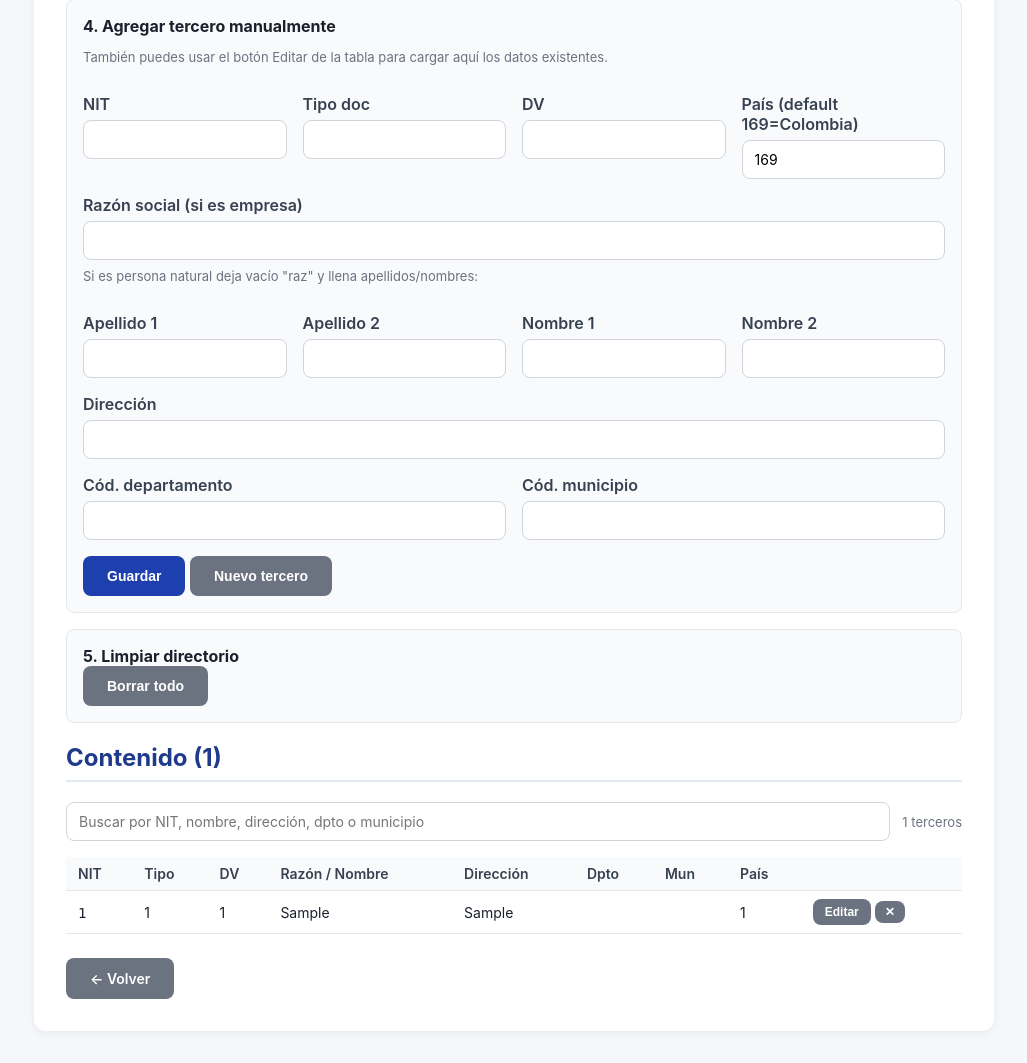
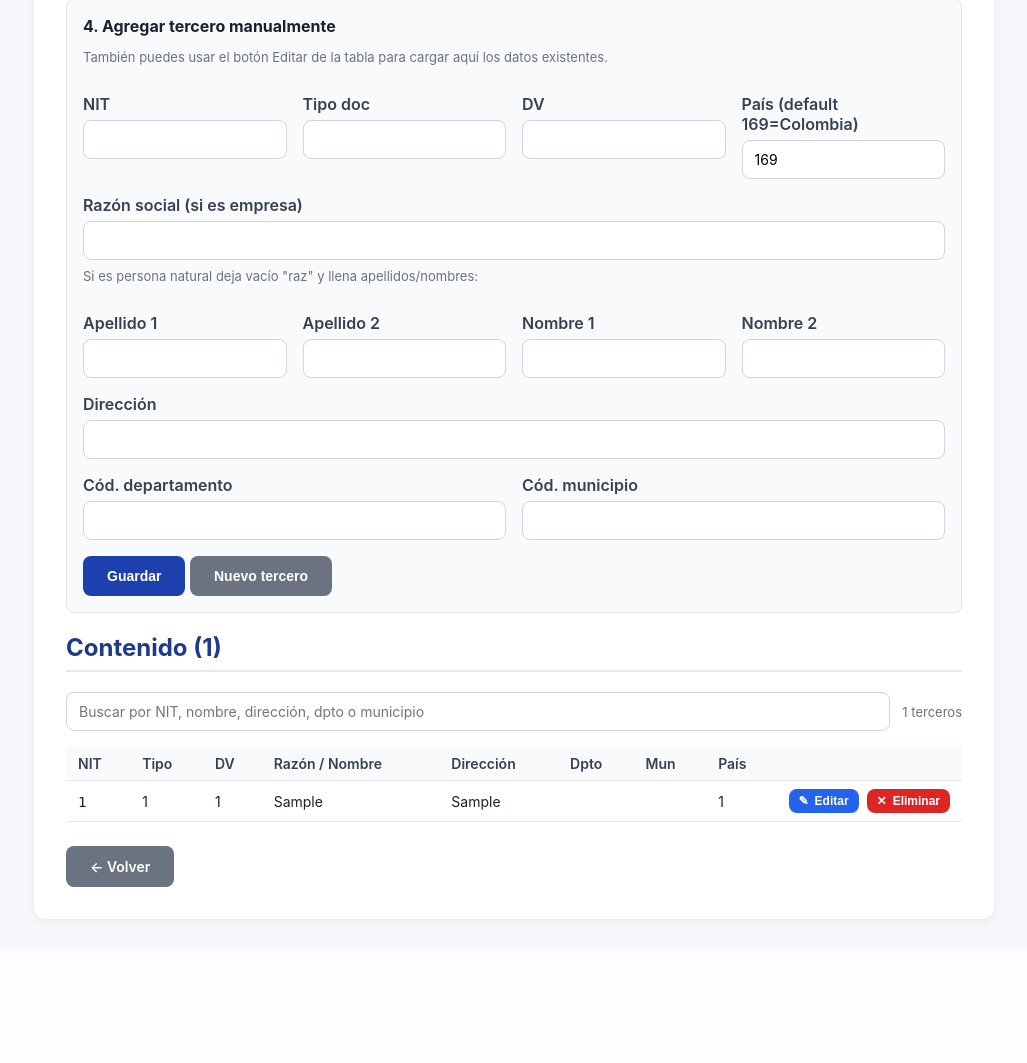
Before and after one commit to Aegisystem/Report-To-ExogenaDian, a Flask app: page /directorio in a window 1280 px wide. Shown: the part 805-1868 px from the top of the page, without its empty margins (126-1153 px from the left). After the commit the page ends 1728 px from the top, so only its background shows below. Run offline with Flask 3, Linux system fonts and the light colour scheme; a user stored in the database is signed in; tables that the repository leaves empty hold one stand-in row (values such as "Sample post"); some libraries are stand-ins or nearby versions.

Commit message:
Ajusta acciones del directorio

```diff
--- a/static/styles.css
+++ b/static/styles.css
@@ -41,6 +41,11 @@ button:hover, .btn:hover { background: #1e3a8a; }
 .btn-secondary:hover { background: #4b5563; }
 .btn-success { background: #047857; }
 .btn-success:hover { background: #065f46; }
+.btn-edit { background: #2563eb; }
+.btn-edit:hover { background: #1d4ed8; }
+.btn-danger { background: #dc2626; }
+.btn-danger:hover { background: #b91c1c; }
+.btn-icon { display: inline-flex; align-items: center; justify-content: center; gap: 6px; }
 table { width: 100%; border-collapse: collapse; margin: 16px 0; }
 th, td { text-align: left; padding: 8px 12px; border-bottom: 1px solid #e5e7eb; font-size: 14px; }
 th { background: #f9fafb; color: #374151; font-weight: 600; }
@@ -51,6 +56,10 @@ th { background: #f9fafb; color: #374151; font-weight: 600; }
 .box { background: #f9fafb; border: 1px solid #e5e7eb; border-radius: 8px; padding: 16px; margin: 16px 0; }
 .table-toolbar { display: flex; gap: 12px; align-items: center; margin: 12px 0; }
 .table-toolbar input { flex: 1; margin: 0; }
+.actions-cell { width: 1%; white-space: nowrap; }
+.row-actions { display: flex; align-items: center; justify-content: flex-end; gap: 8px; flex-wrap: nowrap; }
+.row-actions form { display: inline-flex; margin: 0; }
+.row-actions .btn-sm { padding: 6px 10px; line-height: 1; }
 .muted { color: #6b7280; font-size: 13px; }
 .tag {
   display: inline-block; background: #dbeafe; color: #1e40af;
--- a/templates/directorio.html
+++ b/templates/directorio.html
@@ -103,13 +103,6 @@
   </form>
 </div>
 
-<div class="box">
-  <strong>5. Limpiar directorio</strong>
-  <form method="post" action="{{ url_for('limpiar_directorio') }}" onsubmit="return confirm('¿Borrar todo el directorio?')">
-    <button type="submit" class="btn-secondary">Borrar todo</button>
-  </form>
-</div>
-
 {% if terceros %}
 <h2>Contenido ({{ total }})</h2>
 <div class="table-toolbar">
@@ -134,12 +127,18 @@
       <td>{{ t.dpto or '' }}</td>
       <td>{{ t.mun or '' }}</td>
       <td>{{ t.pais or '' }}</td>
-      <td>
-        <button type="button" class="btn-secondary btn-sm editar-tercero" data-nid="{{ nid }}">Editar</button>
-        <form method="post" action="{{ url_for('eliminar_tercero') }}" style="display:inline">
-          <input type="hidden" name="nid" value="{{ nid }}">
-          <button type="submit" class="btn-secondary" style="padding:4px 10px;font-size:12px;" onclick="return confirm('¿Eliminar {{ nid }}?')">✕</button>
-        </form>
+      <td class="actions-cell">
+        <div class="row-actions">
+          <button type="button" class="btn-sm btn-icon btn-edit editar-tercero" data-nid="{{ nid }}" title="Editar tercero">
+            <span aria-hidden="true">✎</span> Editar
+          </button>
+          <form method="post" action="{{ url_for('eliminar_tercero') }}">
+            <input type="hidden" name="nid" value="{{ nid }}">
+            <button type="submit" class="btn-sm btn-icon btn-danger" onclick="return confirm('¿Eliminar {{ nid }}?')" title="Eliminar tercero">
+              <span aria-hidden="true">✕</span> Eliminar
+            </button>
+          </form>
+        </div>
       </td>
     </tr>
     {% endfor %}
```
